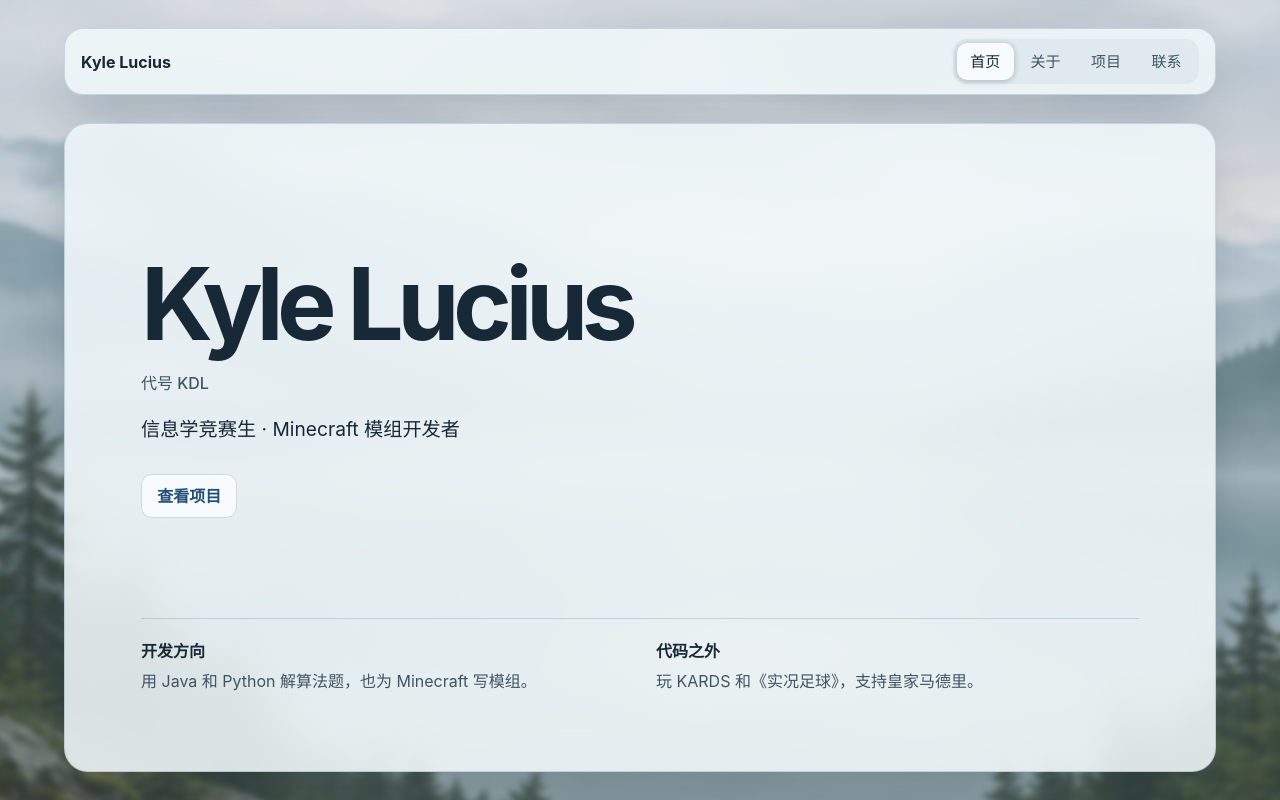
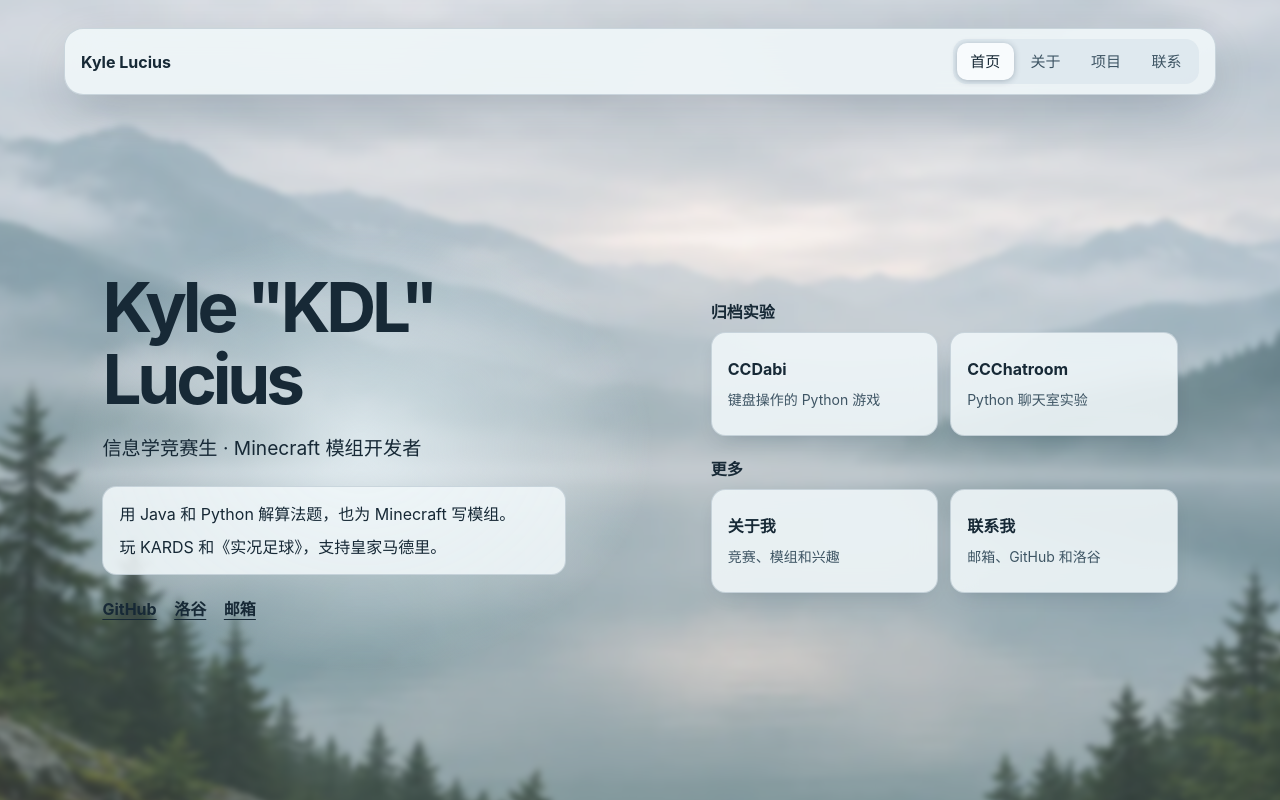
Before and after one commit to kyle-lucius/kyle-lucius.github.io, an Astro site: page / in a window 1280 px wide. Built offline with nearby package versions, Linux system fonts and the light colour scheme; Astro itself is replaced by a stand-in of ours.

Commit message:
Compose a split homepage around the full display name

```diff
--- a/src/pages/index.astro
+++ b/src/pages/index.astro
@@ -1,8 +1,9 @@
 ---
 import '../styles/site.css';
 
-const title = 'Kyle Lucius · 代号 KDL';
-const description = 'Kyle Lucius（代号 KDL）的个人主页。关于信息学竞赛、Minecraft 模组开发，以及我用 Python 做过的小实验。';
+const name = 'Kyle "KDL" Lucius';
+const title = `${name} · Home`;
+const description = `${name} 的个人主页。关于信息学竞赛、Minecraft 模组开发，以及我用 Python 做过的小实验。`;
 ---
 <!doctype html>
 <html lang="zh-CN">
@@ -31,28 +32,41 @@ const description = 'Kyle Lucius（代号 KDL）的个人主页。关于信息
       </nav>
     </header>
     <main id="main" class="frame" tabindex="-1">
-      <section id="home" class="hero panel" aria-labelledby="name">
+      <section id="home" class="hero" aria-labelledby="name">
         <div class="hero-intro">
-          <h1 id="name">Kyle Lucius</h1>
-          <p class="codename">代号 KDL</p>
+          <h1 id="name">{name}</h1>
           <p class="role">信息学竞赛生 · Minecraft 模组开发者</p>
-          <a class="hero-link" href="#archive">查看项目</a>
+          <div class="hero-bio">
+            <p>用 Java 和 Python 解算法题，也为 Minecraft 写模组。</p>
+            <p>玩 KARDS 和《实况足球》，支持皇家马德里。</p>
+          </div>
+          <div class="hero-social">
+            <a href="https://github.com/kyle-lucius">GitHub</a>
+            <a href="https://www.luogu.com.cn/user/1022986">洛谷</a>
+            <a href="mailto:egamer1337@gmail.com">邮箱</a>
+          </div>
         </div>
-        <div class="hero-details">
-          <div>
-            <h2>开发方向</h2>
-            <p>用 Java 和 Python 解算法题，也为 Minecraft 写模组。</p>
+        <div class="hero-directory">
+          <div class="hero-group">
+            <h2>归档实验</h2>
+            <div class="hero-grid">
+              <a class="hero-tile hero-link" href="#archive"><strong>CCDabi</strong><span>键盘操作的 Python 游戏</span></a>
+              <a class="hero-tile" href="#archive"><strong>CCChatroom</strong><span>Python 聊天室实验</span></a>
+            </div>
           </div>
-          <div>
-            <h2>代码之外</h2>
-            <p>玩 KARDS 和《实况足球》，支持皇家马德里。</p>
+          <div class="hero-group">
+            <h2>更多</h2>
+            <div class="hero-grid">
+              <a class="hero-tile" href="#about"><strong>关于我</strong><span>竞赛、模组和兴趣</span></a>
+              <a class="hero-tile" href="#contact"><strong>联系我</strong><span>邮箱、GitHub 和洛谷</span></a>
+            </div>
           </div>
         </div>
       </section>
       <section id="about" class="panel">
         <h2>关于我</h2>
         <div class="bio">
-          <p>你好，我是 Kyle，代号 KDL。</p>
+          <p>你好，我是 Kyle。</p>
           <p>我参加信息学竞赛，熟悉 Java 和 Python。除了做算法题，我也喜欢给 Minecraft 写模组。</p>
         </div>
         <h3 class="interest-heading">代码之外</h3>
--- a/src/styles/site.css
+++ b/src/styles/site.css
@@ -9,6 +9,7 @@
   --tab-track: #dae5ecb8;
   --tab-active: #f8fbfd;
   --scene-tint: #d9e6ee33;
+  --hero-halo: #edf7fbc9;
   --shadow: #0b223546;
   font-family: Inter, system-ui, "PingFang SC", "Microsoft YaHei", sans-serif;
   background: var(--background);
@@ -26,6 +27,7 @@
     --tab-track: #1b3445be;
     --tab-active: #32526b;
     --scene-tint: #0614216b;
+    --hero-halo: #0d1c28c9;
     --shadow: #030a1370;
   }
 }
@@ -101,32 +103,59 @@ main {
   border-radius: 1.5rem;
   scroll-margin-top: 1rem;
 }
+.hero:not([hidden]) ~ .panel:not([hidden]),
 .panel:not([hidden]) ~ .panel:not([hidden]) { margin-top: 1rem; }
-.hero:not([hidden]) { display: flex; flex-direction: column; gap: clamp(2rem, 6svh, 4rem); }
-.hero-intro { margin-block: auto; }
-h1 { font-size: clamp(2.55rem, 8vw, 6.25rem); line-height: 1.04; letter-spacing: -.065em; font-weight: 700; }
-.codename { margin-top: .85rem; color: var(--muted); font-weight: 550; }
+.hero:not([hidden]) {
+  display: grid;
+  grid-template-columns: minmax(0, 1fr) minmax(0, .9fr);
+  align-items: center;
+  gap: clamp(2rem, 7vw, 6rem);
+  margin-block: auto;
+  padding: clamp(1rem, 3vw, 2.5rem);
+}
+.hero-intro { position: relative; isolation: isolate; }
+.hero-intro::before {
+  content: "";
+  position: absolute;
+  inset: -3rem -2rem;
+  z-index: -1;
+  background: radial-gradient(ellipse at center, var(--hero-halo), transparent 71%);
+  pointer-events: none;
+}
+h1 { font-size: clamp(2.6rem, 5.4vw, 5.25rem); line-height: 1.04; letter-spacing: -.06em; font-weight: 700; text-wrap: balance; }
 .role { margin-top: 1rem; font-size: clamp(1rem, 2.7vw, 1.2rem); }
-.hero-link {
-  display: inline-block;
-  margin-top: 1.7rem;
-  padding: .45rem .95rem;
+.hero-bio {
+  max-width: 29rem;
+  margin-top: 1.3rem;
+  padding: .8rem 1rem;
   border: 1px solid var(--line);
-  border-radius: .65rem;
-  background: var(--tab-active);
+  border-radius: .9rem;
+  background: var(--panel);
+}
+.hero-bio p + p { margin-top: .35rem; }
+.hero-social { display: flex; flex-wrap: wrap; gap: .5rem 1.1rem; margin-top: 1.25rem; }
+.hero-social a { color: var(--ink); font-weight: 650; }
+.hero-directory { display: grid; gap: 1.5rem; }
+.hero-group h2 { margin-bottom: .6rem; font-size: 1rem; letter-spacing: normal; }
+.hero-grid { display: grid; grid-template-columns: repeat(2, minmax(0, 1fr)); gap: .75rem; }
+.hero-tile {
+  display: grid;
+  align-content: center;
+  gap: .3rem;
+  min-height: 6.5rem;
+  padding: .8rem 1rem;
+  border: 1px solid var(--line);
+  border-radius: .9rem;
+  background: var(--panel);
+  color: var(--ink);
+  backdrop-filter: blur(12px);
+  box-shadow: 0 8px 22px -12px var(--shadow);
   font-weight: 600;
   text-decoration: none;
 }
-.hero-link:hover { text-decoration: underline; }
-.hero-details {
-  display: grid;
-  grid-template-columns: repeat(2, minmax(0, 1fr));
-  gap: 1.25rem 2rem;
-  padding-top: 1.45rem;
-  border-top: 1px solid var(--line);
-}
-.hero-details h2 { margin-bottom: .35rem; font-size: 1rem; letter-spacing: normal; }
-.hero-details p { color: var(--muted); }
+.hero-tile span { color: var(--muted); font-size: .875rem; font-weight: 400; }
+.hero-tile:hover { background: var(--tab-active); }
+.hero-tile:hover strong { text-decoration: underline; }
 h2 { margin-bottom: 1.15rem; font-size: clamp(1.55rem, 3vw, 2.25rem); line-height: 1.22; letter-spacing: -.035em; }
 .bio p + p, article p { margin-top: .4rem; color: var(--muted); }
 .interest-heading { margin-top: 1.5rem; margin-bottom: .3rem; }
@@ -152,7 +181,7 @@ article a { display: inline-block; margin-top: .4rem; margin-right: .8rem; }
 @media (prefers-reduced-motion: no-preference) {
   .masthead { animation: entrance 400ms ease-out; }
   main { animation: entrance 480ms ease-out; }
-  .panel[role="tabpanel"]:not([hidden]) { animation: tab-in 260ms ease-out; }
+  [role="tabpanel"]:not([hidden]) { animation: tab-in 260ms ease-out; }
   nav a { transition: background-color 180ms ease, color 180ms ease; }
 }
 
@@ -166,10 +195,15 @@ article a { display: inline-block; margin-top: .4rem; margin-right: .8rem; }
   to { opacity: 1; transform: translateY(0); }
 }
 
+@media (max-width: 45rem) {
+  .hero:not([hidden]) { grid-template-columns: 1fr; padding-inline: .35rem; }
+  h1 { text-wrap: initial; }
+}
+
 @media (max-width: 31rem) {
   .masthead { flex-wrap: wrap; padding: .65rem .75rem; }
   nav { width: 100%; }
   nav a { padding-inline: .2rem; }
   .panel { min-height: 20rem; }
-  .hero-details { grid-template-columns: 1fr; }
+  .hero-tile { padding-inline: .65rem; }
 }
```
Also changed, not shown: README.md.
